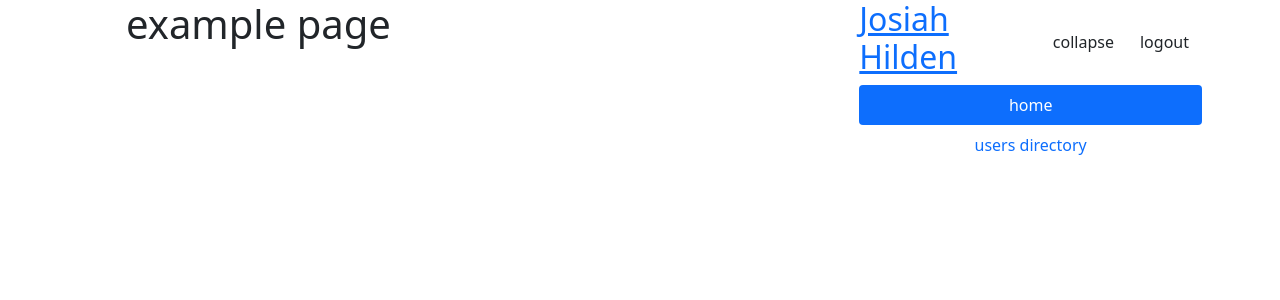
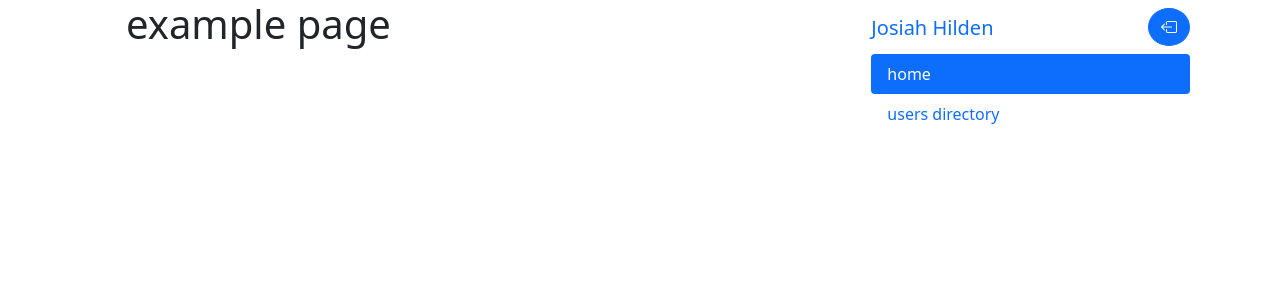
Before and after one commit to tzortzos/361proj, a Django app: page / in a window 1280 px wide. Shown: the top 300 px of the page. Run offline with Django 3.2, Linux system fonts and the light colour scheme; some libraries are stand-ins or nearby versions.

Commit message:
Re-add icon rendering

```diff
--- a/templates/base.html
+++ b/templates/base.html
@@ -7,6 +7,9 @@
 
     <!-- Bootstrap 5 -->
     <link href="https://cdn.jsdelivr.net/npm/bootstrap@5.0.0-beta3/dist/css/bootstrap.min.css" rel="stylesheet" integrity="sha384-eOJMYsd53ii+scO/bJGFsiCZc+5NDVN2yr8+0RDqr0Ql0h+rP48ckxlpbzKgwra6" crossorigin="anonymous">
+
+    <!-- Bootstrap 5 Icons -->
+    <link rel="stylesheet" href="https://cdn.jsdelivr.net/npm/bootstrap-icons@1.4.1/font/bootstrap-icons.css">
 
     <!-- Optional theme
     <link rel="stylesheet" href="https://stackpath.bootstrapcdn.com/bootstrap/3.4.1/css/bootstrap-theme.min.css" integrity="sha384-6pzBo3FDv/PJ8r2KRkGHifhEocL+1X2rVCTTkUfGk7/0pbek5mMa1upzvWbrUbOZ" crossorigin="anonymous">
--- a/templates/partials/sidebar.html
+++ b/templates/partials/sidebar.html
@@ -2,43 +2,43 @@
 Navbar is a convenience template which takes a list or iterator of NavbarItem objects and creates a sidebar from it.
 See documentation for the TAScheduler.viewsupport.navbar for more information
 {% endcomment %}
-<div class="container-fluid px-0">
+<div class="container-fluid px-0 py-2">
+    <div class="row">
+        <div class="navbar navbar-expand-lg px-0 py-0" id="nav-links">
+            <div class="container-fluid flex-column">
 
-    <div class="row" id="nav-header">
-        <div style="display: flex">
-            <div style="margin-right: auto; flex-basis: min-content; align-items: center">
-                <a href="/user/{{ user_name }}"><h2>{{ user_name }}</h2></a>
-            </div>
-            <div style="flex-basis: min-content; display: flex; align-items: center">
-                <button class="btn btn-default" data-toggle="collapse" href="#sidebar-nav">collapse</button>
-                <form method="post" action="/logout" style="display: inline-block">
-                    {% csrf_token %}
-                    <input type="submit" class="btn btn-default" value="logout">
-                </form>
+                <div class="w-100 d-flex">
+                    <a class="navbar-brand" href="/user/{{ user_name }}" style="margin-right: auto">{{ user_name }}</a>
+
+                    <button class="navbar-toggler h1" type="button" data-bs-toggle="collapse" data-bs-target="#nav-collapse-section">
+                        <i class="bi bi-list"></i>
+                    </button>
+
+                    <a class="btn btn-primary rounded-circle h1" href="/logout"><i class="bi bi-box-arrow-left"></i></a>
+                </div>
+
+                <div class="collapse navbar-collapse w-100" id="nav-collapse-section">
+                    <ul class="navbar-nav flex-column nav-pills w-100" role="navigation">
+                        {% for item in navbar_items %}
+                            <li class="nav-item">
+
+                                {% if not item.get_enabled %}
+                                    <a class="nav-link active disabled" aria-current="page" aria-disabled="true">
+                                {% else %}
+                                    <a class="nav-link" href="{{ item.get_url }}">
+                                {% endif %}
+
+                                {% if item.has_icons %}
+                                    <i class="{{ item.get_icon_classes }} px-1"></i>
+                                {% endif %}
+                                {{ item.get_name }}</a>
+
+                            </li>
+                        {% endfor %}
+                    </ul>
+                </div>
+
             </div>
         </div>
     </div>
-
-    <div class="row">
-        <div class="container-fluid">
-
-            <ul class="nav nav-fill flex-column nav-pills w-100" role="navigation">
-                {% for item in navbar_items %}
-                    <li class="nav-item">
-                        {% if item.has_icons %}
-                            {# Add support for new bootstrap icons here #}
-                        {% endif %}
-
-                        {% if not item.get_enabled %}
-                            <a class="nav-link active disabled" aria-current="page" aria-disabled="true">{{ item.get_name }}</a>
-                        {% else %}
-                            <a class="nav-link" href="{{ item.get_url }}">{{ item.get_name }}</a>
-                        {% endif %}
-                    </li>
-                {% endfor %}
-            </ul>
-
-        </div>
-    </div>
-
 </div>
```
